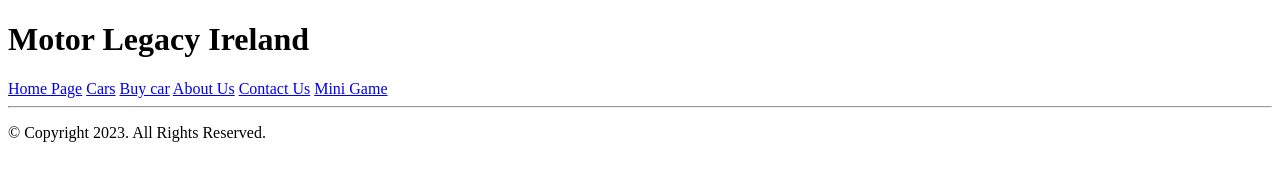
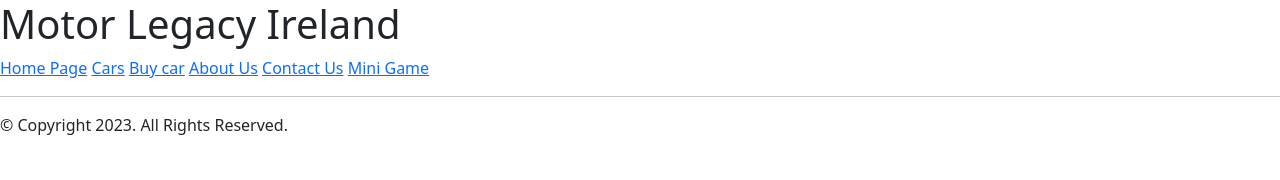
Before and after one commit to canadaell/web-design-CA, a plain HTML site: page Pages/Contact-us.html in a window 1280 px wide. Drawn offline with nearby package versions, Linux system fonts and the light colour scheme.

Commit message:
add bootstrap

```diff
--- a/Pages/Contact-us.html
+++ b/Pages/Contact-us.html
@@ -5,6 +5,9 @@
     <meta charset="UTF-8">
     <meta name="viewport" content="width=device-width, initial-scale=1.0">
     <title>Contact Us</title>
+    <link href="https://cdn.jsdelivr.net/npm/bootstrap@5.3.2/dist/css/bootstrap.min.css" rel="stylesheet" integrity="sha384-T3c6CoIi6uLrA9TneNEoa7RxnatzjcDSCmG1MXxSR1GAsXEV/Dwwykc2MPK8M2HN" crossorigin="anonymous">
+    <link rel="stylesheet" href="../CSS/stylesheet.css">
+
 </head>
 
 <body>
```
Also changed, not shown: Pages/About-us.html (+1 -1 lines), Pages/Buy-car.html (+1 -0 lines), Pages/Cars.html (+1 -1 lines), Pages/Mini games.html (+0 -2 lines), index.html (+2 -1 lines).
